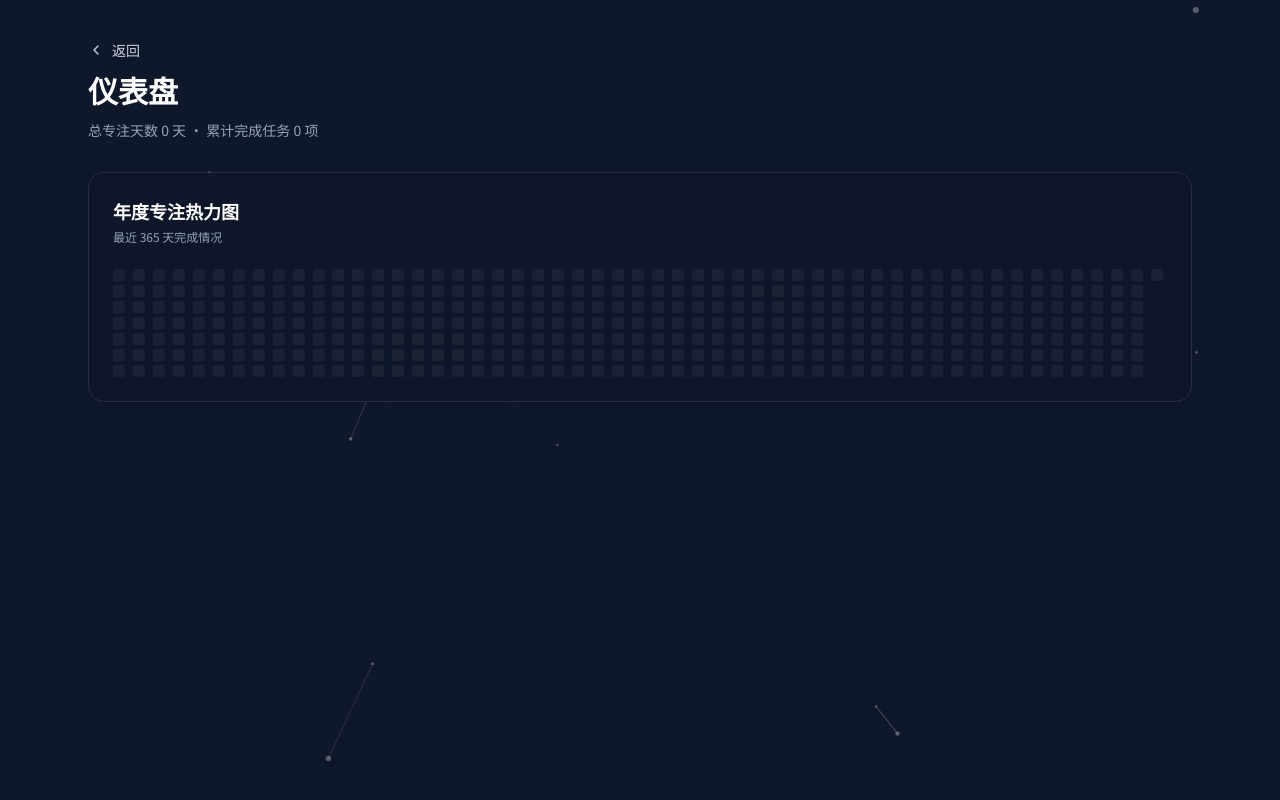
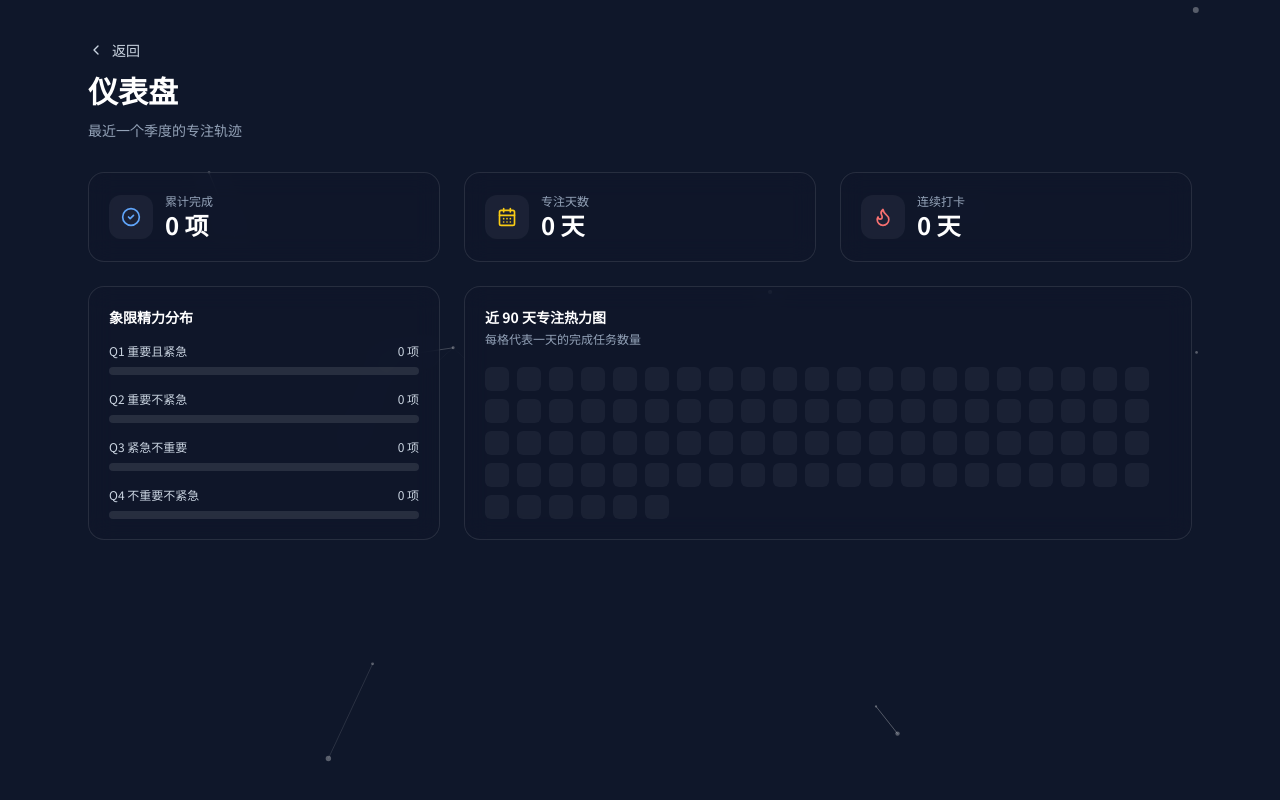
Before and after one commit to Jackson-Jie110/my-eisenhower-matrix, a React (Vite) app: page /dashboard in a window 1280 px wide. Built offline with nearby package versions, Linux system fonts and the light colour scheme.

Commit message:
fix: v3.2 - 修复矩阵内拖拽排序 & 仪表盘升级为90天大号热力图

```diff
--- a/package.json
+++ b/package.json
@@ -11,6 +11,7 @@
   },
   "dependencies": {
     "@dnd-kit/core": "^6.1.0",
+    "@dnd-kit/sortable": "^8.0.0",
     "@dnd-kit/utilities": "^3.2.2",
     "@tsparticles/react": "^3.0.0",
     "@tsparticles/slim": "^3.9.1",
--- a/src/components/Task/TaskCard.tsx
+++ b/src/components/Task/TaskCard.tsx
@@ -7,7 +7,7 @@ import {
   Trash2,
 } from "lucide-react";
 import { CSS } from "@dnd-kit/utilities";
-import { useDraggable } from "@dnd-kit/core";
+import { useSortable } from "@dnd-kit/sortable";
 
 import useTaskStore from "../../hooks/useTaskStore";
 import { cn } from "../../lib/utils";
@@ -18,6 +18,7 @@ type TaskCardProps = {
   task: Task;
   index: number;
   totalInQuadrant: number;
+  containerId: string;
   onRequestDelete: (task: Task) => void;
   onRequestSnooze: (task: Task) => void;
 };
@@ -26,25 +27,28 @@ export function TaskCard({
   task,
   index,
   totalInQuadrant,
+  containerId,
   onRequestDelete,
   onRequestSnooze,
 }: TaskCardProps) {
   const toggleTaskCompletion = useTaskStore((state) => state.toggleTaskCompletion);
   const reorderTask = useTaskStore((state) => state.reorderTask);
-  const { attributes, listeners, setNodeRef, transform, isDragging } =
-    useDraggable({
+  const { attributes, listeners, setNodeRef, transform, transition, isDragging } =
+    useSortable({
       id: task.id,
+      data: { containerId },
     });
 
   const canMoveUp = index > 0;
   const canMoveDown = index < totalInQuadrant - 1;
-  const translate = transform ? CSS.Translate.toString(transform) : "";
+  const translate = transform ? CSS.Transform.toString(transform) : "";
   const style = {
     transform: translate
       ? `${translate}${isDragging ? " scale(1.05)" : ""}`
       : isDragging
         ? "scale(1.05)"
         : undefined,
+    transition,
   };
 
   return (
@@ -109,7 +113,7 @@ export function TaskCard({
             onPointerDown={(event) => event.stopPropagation()}
             onClick={(event) => {
               event.stopPropagation();
-              reorderTask(task.id, "up");
+              reorderTask(task.id, index, index - 1);
             }}
           >
             <ArrowUp className="h-4 w-4" />
@@ -123,7 +127,7 @@ export function TaskCard({
             onPointerDown={(event) => event.stopPropagation()}
             onClick={(event) => {
               event.stopPropagation();
-              reorderTask(task.id, "down");
+              reorderTask(task.id, index, index + 1);
             }}
           >
             <ArrowDown className="h-4 w-4" />
--- a/src/hooks/useTaskStore.ts
+++ b/src/hooks/useTaskStore.ts
@@ -17,7 +17,7 @@ type TaskStore = {
   checkYesterdayIncomplete: () => Task[];
   snoozeTask: (task: Task, currentDate: string) => void;
   migrateIncompleteTasks: (fromDate: string, toDate: string) => number;
-  reorderTask: (taskId: string, direction: "up" | "down") => void;
+  reorderTask: (taskId: string, oldIndex: number, newIndex: number) => void;
   softDeleteArchive: (date: string) => void;
   restoreArchive: (date: string) => void;
   permanentlyDeleteArchive: (date: string) => void;
@@ -251,32 +251,41 @@ const useTaskStore = create<TaskStore>((set, get) => ({
 
     return incomplete.length;
   },
-  reorderTask: (taskId, direction) => {
+  reorderTask: (taskId, oldIndex, newIndex) => {
     set((state) => {
-      const targetIndex = state.tasks.findIndex((task) => task.id === taskId);
-      if (targetIndex === -1) {
+      const target = state.tasks.find((task) => task.id === taskId);
+      if (!target) {
         return state;
       }
 
-      const targetQuadrant = state.tasks[targetIndex].quadrantId ?? null;
-      const indices = state.tasks
-        .map((task, index) =>
-          task.quadrantId === targetQuadrant ? index : -1
-        )
-        .filter((index) => index !== -1);
-      const position = indices.indexOf(targetIndex);
-      const nextPosition = direction === "up" ? position - 1 : position + 1;
+      const targetQuadrant = target.quadrantId ?? null;
+      const quadrantTasks = state.tasks.filter(
+        (task) => task.quadrantId === targetQuadrant
+      );
 
-      if (nextPosition < 0 || nextPosition >= indices.length) {
+      if (
+        oldIndex < 0 ||
+        newIndex < 0 ||
+        oldIndex >= quadrantTasks.length ||
+        newIndex >= quadrantTasks.length ||
+        oldIndex === newIndex
+      ) {
         return state;
       }
 
-      const swapIndex = indices[nextPosition];
-      const updated = [...state.tasks];
-      [updated[targetIndex], updated[swapIndex]] = [
-        updated[swapIndex],
-        updated[targetIndex],
-      ];
+      const reordered = [...quadrantTasks];
+      const [moved] = reordered.splice(oldIndex, 1);
+      reordered.splice(newIndex, 0, moved);
+
+      let cursor = 0;
+      const updated = state.tasks.map((task) => {
+        if (task.quadrantId === targetQuadrant) {
+          const nextTask = reordered[cursor];
+          cursor += 1;
+          return nextTask;
+        }
+        return task;
+      });
 
       if (typeof window !== "undefined") {
         saveTasks(state.currentDate, updated);
--- a/src/pages/DashboardPage.tsx
+++ b/src/pages/DashboardPage.tsx
@@ -1,10 +1,10 @@
 import React from "react";
 import dayjs from "dayjs";
 import { motion } from "framer-motion";
-import { ChevronLeft } from "lucide-react";
+import { CalendarDays, CheckCircle2, ChevronLeft, Flame } from "lucide-react";
 import { useNavigate } from "react-router-dom";
 
-import type { Task } from "../types";
+import type { QuadrantId, Task } from "../types";
 import { ParticlesBackground } from "../components/ui/ParticlesBackground";
 
 const pageMotion = {
@@ -29,10 +29,10 @@ const parseTasks = (raw: string | null) => {
 };
 
 const getHeatClass = (completedCount: number) => {
-  if (completedCount >= 7) {
+  if (completedCount >= 6) {
     return "bg-yellow-400";
   }
-  if (completedCount >= 4) {
+  if (completedCount >= 3) {
     return "bg-blue-500/60";
   }
   if (completedCount >= 1) {
@@ -41,15 +41,54 @@ const getHeatClass = (completedCount: number) => {
   return "bg-white/5";
 };
 
+const MetricCard = ({
+  title,
+  value,
+  icon,
+  accent,
+}: {
+  title: string;
+  value: string;
+  icon: React.ReactNode;
+  accent: string;
+}) => (
+  <div className="rounded-2xl border border-white/10 bg-slate-900/60 p-5 backdrop-blur-md">
+    <div className="flex items-center gap-3">
+      <div
+        className={`flex h-11 w-11 items-center justify-center rounded-xl bg-white/5 ${accent}`}
+      >
+        {icon}
+      </div>
+      <div>
+        <p className="text-xs text-slate-400">{title}</p>
+        <p className="text-2xl font-semibold text-white">{value}</p>
+      </div>
+    </div>
+  </div>
+);
+
 export default function DashboardPage() {
   const navigate = useNavigate();
 
-  const { focusDays, totalCompleted, completionMap } = React.useMemo(() => {
+  const {
+    focusDays,
+    totalCompleted,
+    currentStreak,
+    completionMap,
+    quadrantCounts,
+  } = React.useMemo(() => {
     if (typeof window === "undefined") {
       return {
         focusDays: 0,
         totalCompleted: 0,
+        currentStreak: 0,
         completionMap: new Map<string, number>(),
+        quadrantCounts: {
+          q1: 0,
+          q2: 0,
+          q3: 0,
+          q4: 0,
+        } as Record<QuadrantId, number>,
       };
     }
 
@@ -59,6 +98,13 @@ export default function DashboardPage() {
     let days = 0;
     let completedTotal = 0;
     const map = new Map<string, number>();
+    const quadrantCounter: Record<QuadrantId, number> = {
+      q1: 0,
+      q2: 0,
+      q3: 0,
+      q4: 0,
+    };
+    const completedDates = new Set<string>();
 
     keys.forEach((key) => {
       const date = key.replace("tasks_", "");
@@ -67,23 +113,55 @@ export default function DashboardPage() {
         days += 1;
       }
       const completed = tasks.filter((task) => task.isCompleted).length;
+      if (completed > 0) {
+        completedDates.add(date);
+      }
       completedTotal += completed;
       map.set(date, completed);
+      tasks.forEach((task) => {
+        if (task.quadrantId) {
+          quadrantCounter[task.quadrantId] += 1;
+        }
+      });
     });
+
+    let streak = 0;
+    let cursor = dayjs().format("YYYY-MM-DD");
+    while (completedDates.has(cursor)) {
+      streak += 1;
+      cursor = dayjs(cursor).subtract(1, "day").format("YYYY-MM-DD");
+    }
 
     return {
       focusDays: days,
       totalCompleted: completedTotal,
+      currentStreak: streak,
       completionMap: map,
+      quadrantCounts: quadrantCounter,
     };
   }, []);
 
   const heatmapDates = React.useMemo(() => {
     const today = dayjs().startOf("day");
-    return Array.from({ length: 365 }, (_, index) =>
-      today.subtract(364 - index, "day")
+    return Array.from({ length: 90 }, (_, index) =>
+      today.subtract(89 - index, "day")
     );
   }, []);
+
+  const quadrantItems = React.useMemo(
+    () => [
+      { id: "q1", label: "Q1 重要且紧急", color: "bg-neon-red" },
+      { id: "q2", label: "Q2 重要不紧急", color: "bg-neon-blue" },
+      { id: "q3", label: "Q3 紧急不重要", color: "bg-neon-yellow" },
+      { id: "q4", label: "Q4 不重要不紧急", color: "bg-neon-gray" },
+    ],
+    []
+  );
+
+  const totalQuadrant = Object.values(quadrantCounts).reduce(
+    (sum, value) => sum + value,
+    0
+  );
 
   return (
     <motion.div
@@ -107,32 +185,79 @@ export default function DashboardPage() {
             返回
           </button>
           <h1 className="text-3xl font-semibold text-white">仪表盘</h1>
-          <p className="text-sm text-slate-400">
-            总专注天数 {focusDays} 天 · 累计完成任务 {totalCompleted} 项
-          </p>
+          <p className="text-sm text-slate-400">最近一个季度的专注轨迹</p>
         </header>
 
-        <section className="rounded-2xl border border-white/10 bg-slate-900/60 p-6 backdrop-blur-md">
-          <h2 className="text-lg font-semibold text-white">年度专注热力图</h2>
-          <p className="mt-1 text-xs text-slate-400">
-            最近 365 天完成情况
-          </p>
-          <div className="mt-6 overflow-x-auto">
-            <div className="grid grid-flow-col grid-rows-7 gap-1">
+        <div className="grid grid-cols-1 md:grid-cols-3 gap-6">
+          <MetricCard
+            title="累计完成"
+            value={`${totalCompleted} 项`}
+            icon={<CheckCircle2 className="h-5 w-5" />}
+            accent="text-neon-blue"
+          />
+          <MetricCard
+            title="专注天数"
+            value={`${focusDays} 天`}
+            icon={<CalendarDays className="h-5 w-5" />}
+            accent="text-neon-yellow"
+          />
+          <MetricCard
+            title="连续打卡"
+            value={`${currentStreak} 天`}
+            icon={<Flame className="h-5 w-5" />}
+            accent="text-neon-red"
+          />
+
+          <section className="rounded-2xl border border-white/10 bg-slate-900/60 p-5 backdrop-blur-md md:col-span-1">
+            <h2 className="text-sm font-semibold text-white">象限精力分布</h2>
+            <div className="mt-4 space-y-4">
+              {quadrantItems.map((item) => {
+                const count =
+                  quadrantCounts[item.id as QuadrantId] ?? 0;
+                const percent = totalQuadrant
+                  ? Math.round((count / totalQuadrant) * 100)
+                  : 0;
+                return (
+                  <div key={item.id} className="space-y-2">
+                    <div className="flex items-center justify-between text-xs text-slate-300">
+                      <span>{item.label}</span>
+                      <span>{count} 项</span>
+                    </div>
+                    <div className="h-2 rounded-full bg-white/10">
+                      <div
+                        className={`h-2 rounded-full ${item.color}`}
+                        style={{ width: `${percent}%` }}
+                      />
+                    </div>
+                  </div>
+                );
+              })}
+            </div>
+          </section>
+
+          <section className="rounded-2xl border border-white/10 bg-slate-900/60 p-5 backdrop-blur-md md:col-span-2">
+            <h2 className="text-sm font-semibold text-white">
+              近 90 天专注热力图
+            </h2>
+            <p className="mt-1 text-xs text-slate-400">
+              每格代表一天的完成任务数量
+            </p>
+            <div className="mt-5 flex flex-wrap gap-2">
               {heatmapDates.map((date) => {
                 const dateKey = date.format("YYYY-MM-DD");
                 const completed = completionMap.get(dateKey) ?? 0;
+                const tooltip = `${date.format("M月D日")}: 完成 ${completed} 项任务`;
                 return (
                   <div
                     key={dateKey}
-                    title={`${dateKey}: 完成 ${completed} 项任务`}
-                    className={`h-3 w-3 rounded-sm ${getHeatClass(completed)}`}
+                    title={tooltip}
+                    className={`h-6 w-6 rounded-md ${getHeatClass(completed)}`}
                   />
                 );
               })}
             </div>
-          </div>
-        </section>
+          </section>
+        </div>
       </div>
     </motion.div>
   );
```
Also changed, not shown: src/components/Matrix/Quadrant.tsx (+9 -0 lines), src/pages/MatrixPage.tsx (+37 -3 lines).
